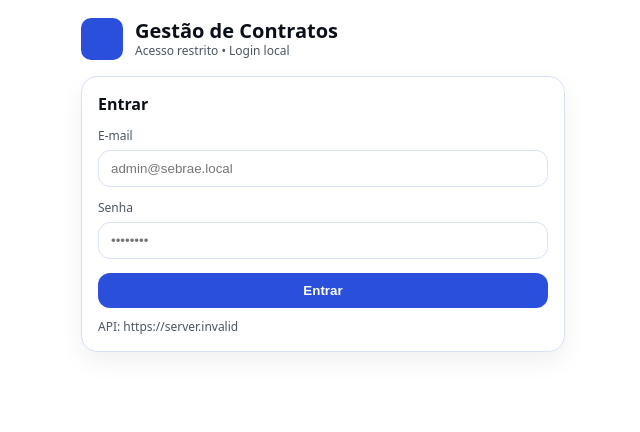
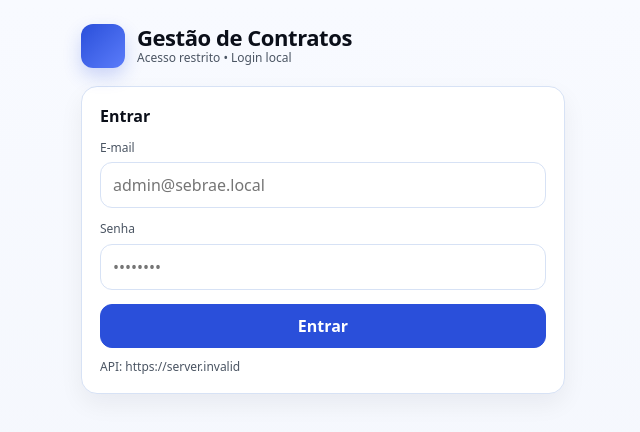
Before and after one commit to mardriel-commits/controledecontratos, a React (Vite) app in the folder frontend/: page /login in a window 1280 px wide. Shown: the top 432 px of the page, without its empty margins (317-957 px from the left). Built offline with nearby package versions, Linux system fonts and the light colour scheme; no server answers.

Commit message:
Update index.css

```diff
--- a/frontend/src/index.css
+++ b/frontend/src/index.css
@@ -1,43 +1,306 @@
 :root{
-  /* Tema claro (branco como base) */
-  --bg:#FFFFFF;
+  --bg:#F7F9FC;
   --card:#FFFFFF;
   --border:#D7E2F5;
   --text:#0B0F19;
   --muted:#4B5563;
-  --primary:#2A4FDA; /* azul Sebrae */
+  --primary:#2A4FDA;
+  --primary-dark:#1F3FB3;
+  --primary-soft:#EDF2FF;
+  --danger:#B42318;
+  --success:#16A34A;
+  --warning:#EAB308;
+  --shadow:0 10px 24px rgba(17,24,39,.06);
+  --radius:16px;
 }
 
 *{box-sizing:border-box}
-body{margin:0;font-family:system-ui,-apple-system,Segoe UI,Roboto,Ubuntu,'Helvetica Neue',Arial;color:var(--text);background:var(--bg)}
-a{color:inherit;text-decoration:none}
 
-.container{max-width:1200px;margin:0 auto;padding:18px}
-.topbar{display:flex;justify-content:space-between;align-items:center;margin-bottom:16px;gap:12px}
-.brand{display:flex;gap:12px;align-items:center}
-.logo{width:42px;height:42px;border-radius:10px;background:var(--primary)}
-.h1{font-size:20px;font-weight:900;line-height:1.1}
-.small{font-size:12px;color:var(--muted)}
+html,body,#root{
+  min-height:100%;
+}
 
-.btn{background:var(--primary);border:0;color:white;padding:10px 14px;border-radius:12px;font-weight:800;cursor:pointer}
-.btn:disabled{opacity:.6;cursor:not-allowed}
+body{
+  margin:0;
+  font-family:system-ui,-apple-system,Segoe UI,Roboto,Ubuntu,'Helvetica Neue',Arial,sans-serif;
+  color:var(--text);
+  background:linear-gradient(180deg,#F8FAFF 0%, #F3F6FC 100%);
+}
 
-.grid{display:grid;grid-template-columns:380px 1fr;gap:16px}
-.card{background:var(--card);border:1px solid var(--border);border-radius:16px;padding:16px;box-shadow:0 10px 24px rgba(17,24,39,.06)}
-.input{width:100%;padding:10px 12px;border-radius:12px;border:1px solid var(--border);outline:none}
-.table{width:100%;border-collapse:collapse}
-.table th{font-size:12px;color:var(--muted);text-align:left;padding:10px;border-bottom:1px solid var(--border)}
-.table td{padding:10px;border-bottom:1px solid var(--border);font-size:13px}
-.row:hover{background:#F5F8FF}
-.badge{display:inline-flex;align-items:center;gap:8px;padding:6px 10px;border-radius:999px;border:1px solid var(--border);font-size:12px;background:#fff}
-.dot{width:10px;height:10px;border-radius:999px;display:inline-block}
-.dot.green{background:#16a34a}
-.dot.yellow{background:#eab308}
-.dot.red{background:#ef4444}
-.kpis{display:grid;grid-template-columns:repeat(3,1fr);gap:10px}
-.kpi{border:1px solid var(--border);border-radius:14px;padding:10px;background:#fff}
-.kpi .v{font-size:20px;font-weight:900;margin-top:4px}
+a{
+  color:inherit;
+  text-decoration:none;
+}
+
+button,
+input,
+select,
+textarea{
+  font:inherit;
+}
+
+.container{
+  max-width:1200px;
+  margin:0 auto;
+  padding:24px 18px 32px;
+}
+
+.topbar{
+  display:flex;
+  justify-content:space-between;
+  align-items:flex-start;
+  margin-bottom:18px;
+  gap:16px;
+  flex-wrap:wrap;
+}
+
+.brand{
+  display:flex;
+  gap:12px;
+  align-items:center;
+  min-width:0;
+}
+
+.logo{
+  width:44px;
+  height:44px;
+  border-radius:12px;
+  background:linear-gradient(135deg,var(--primary),#5B7CFA);
+  box-shadow:0 8px 18px rgba(42,79,218,.22);
+  flex:0 0 auto;
+}
+
+.h1{
+  font-size:22px;
+  font-weight:900;
+  line-height:1.1;
+  letter-spacing:-0.02em;
+}
+
+.small{
+  font-size:12px;
+  color:var(--muted);
+  line-height:1.45;
+}
+
+.btn{
+  background:var(--primary);
+  border:1px solid var(--primary);
+  color:#fff;
+  padding:10px 14px;
+  border-radius:12px;
+  font-weight:800;
+  cursor:pointer;
+  transition:.18s ease;
+  display:inline-flex;
+  align-items:center;
+  justify-content:center;
+  gap:8px;
+  white-space:nowrap;
+}
+
+.btn:hover{
+  background:var(--primary-dark);
+  border-color:var(--primary-dark);
+  transform:translateY(-1px);
+}
+
+.btn:disabled{
+  opacity:.6;
+  cursor:not-allowed;
+  transform:none;
+}
+
+.grid{
+  display:grid;
+  grid-template-columns:380px 1fr;
+  gap:16px;
+  align-items:start;
+}
+
+.card{
+  background:var(--card);
+  border:1px solid var(--border);
+  border-radius:var(--radius);
+  padding:18px;
+  box-shadow:var(--shadow);
+}
+
+.input{
+  width:100%;
+  padding:11px 12px;
+  border-radius:12px;
+  border:1px solid var(--border);
+  outline:none;
+  background:#fff;
+  color:var(--text);
+  transition:border-color .15s ease, box-shadow .15s ease;
+}
+
+.input:focus{
+  border-color:var(--primary);
+  box-shadow:0 0 0 4px rgba(42,79,218,.10);
+}
+
+textarea.input{
+  resize:vertical;
+  min-height:90px;
+}
+
+.table{
+  width:100%;
+  border-collapse:collapse;
+}
+
+.table th{
+  font-size:12px;
+  color:var(--muted);
+  text-align:left;
+  padding:12px 10px;
+  border-bottom:1px solid var(--border);
+  font-weight:800;
+  background:#FBFCFF;
+  position:sticky;
+  top:0;
+}
+
+.table td{
+  padding:12px 10px;
+  border-bottom:1px solid var(--border);
+  font-size:13px;
+  vertical-align:middle;
+}
+
+.row:hover{
+  background:#F5F8FF;
+}
+
+.badge{
+  display:inline-flex;
+  align-items:center;
+  gap:8px;
+  padding:6px 10px;
+  border-radius:999px;
+  border:1px solid var(--border);
+  font-size:12px;
+  background:#fff;
+  font-weight:700;
+}
+
+.dot{
+  width:10px;
+  height:10px;
+  border-radius:999px;
+  display:inline-block;
+}
+
+.dot.green{background:var(--success)}
+.dot.yellow{background:var(--warning)}
+.dot.red{background:#EF4444}
+
+.kpis{
+  display:grid;
+  grid-template-columns:repeat(3,1fr);
+  gap:10px;
+}
+
+.kpi{
+  border:1px solid var(--border);
+  border-radius:14px;
+  padding:12px;
+  background:linear-gradient(180deg,#FFFFFF 0%, #FAFCFF 100%);
+}
+
+.kpi .v{
+  font-size:22px;
+  font-weight:900;
+  margin-top:4px;
+  letter-spacing:-0.02em;
+}
+
+.section-title{
+  font-size:14px;
+  font-weight:900;
+  margin-bottom:10px;
+}
+
+.actions{
+  display:flex;
+  gap:10px;
+  flex-wrap:wrap;
+}
+
+.card + .card{
+  margin-top:16px;
+}
+
+.table-wrap{
+  width:100%;
+  overflow:auto;
+  border-radius:12px;
+}
+
+.empty-state{
+  padding:18px;
+  text-align:center;
+  color:var(--muted);
+  font-size:13px;
+}
+
+.msg-error{
+  margin-top:12px;
+  font-size:13px;
+  font-weight:800;
+  color:var(--danger);
+}
+
+.msg-success{
+  margin-top:12px;
+  font-size:13px;
+  font-weight:800;
+  color:var(--success);
+}
+
+hr.soft{
+  border:0;
+  border-top:1px solid var(--border);
+  margin:16px 0;
+}
 
 @media (max-width: 980px){
-  .grid{grid-template-columns:1fr}
+  .grid{
+    grid-template-columns:1fr;
+  }
+
+  .topbar{
+    align-items:stretch;
+  }
+
+  .actions{
+    width:100%;
+  }
 }
+
+@media (max-width: 720px){
+  .container{
+    padding:16px 12px 24px;
+  }
+
+  .h1{
+    font-size:20px;
+  }
+
+  .kpis{
+    grid-template-columns:1fr;
+  }
+
+  .table th,
+  .table td{
+    padding:10px 8px;
+    font-size:12px;
+  }
+
+  .btn{
+    width:100%;
+  }
+}
```
